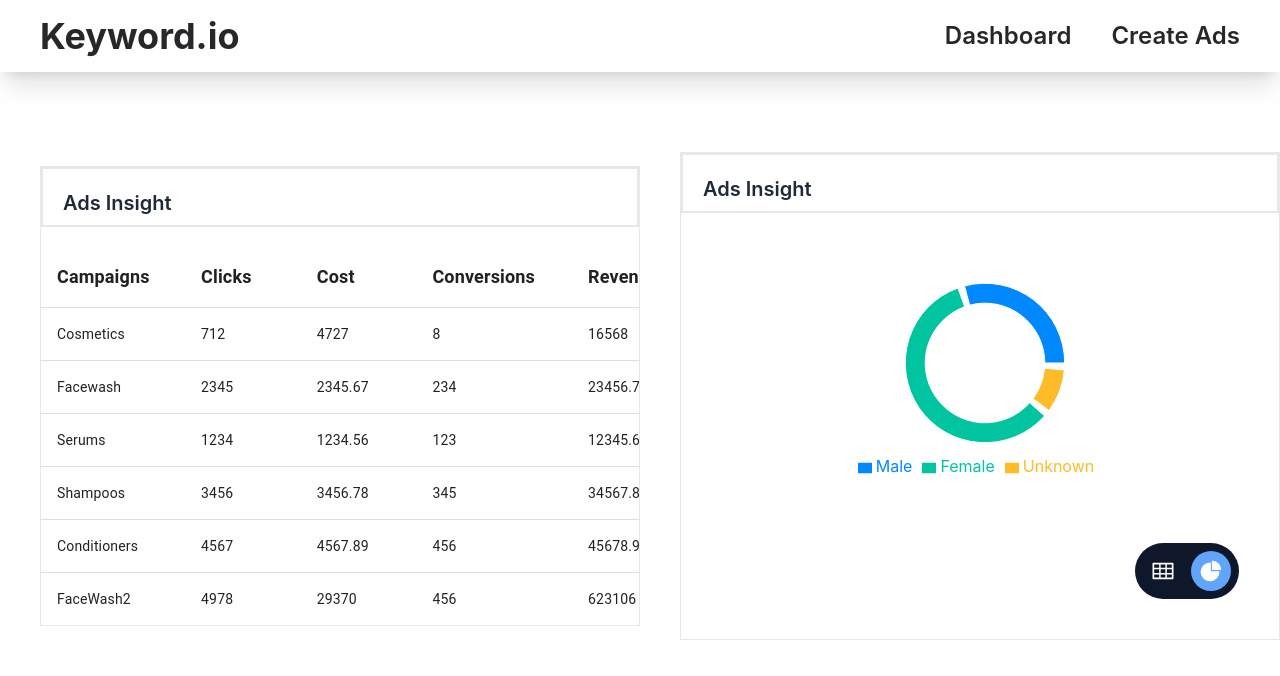
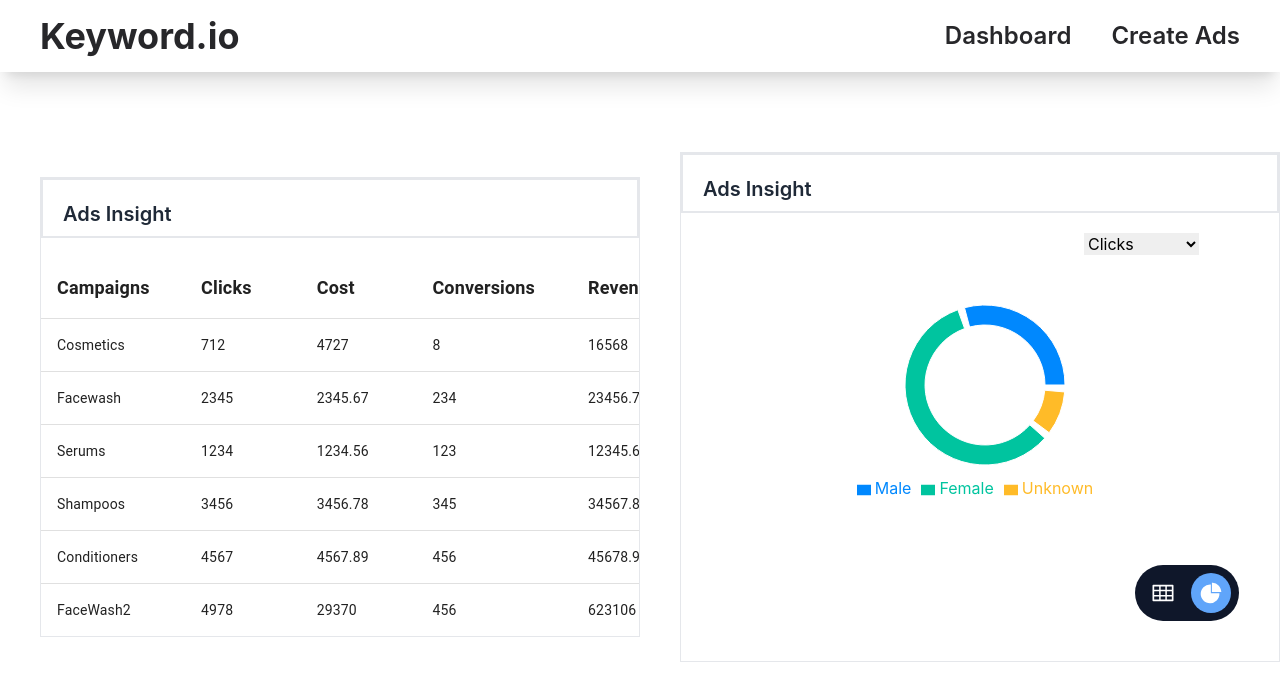
Before and after one commit to Dhanasaitholeti/assignment-keywordio, a React (Vite) app: page / in a window 1280 px wide. Both pictures are taken after a click on the element 1147 px from the left and 541 px from the top of the page. Shown: the top 676 px of the page. Built offline with nearby package versions, Linux system fonts and the light colour scheme.

Commit message:
added select functionality to the chart for different metrics

```diff
--- a/src/components/AdMetrics.tsx
+++ b/src/components/AdMetrics.tsx
@@ -1,27 +1,44 @@
 import { AiOutlineTable, AiFillPieChart } from "react-icons/ai";
-
 import ChartStats from "./ChartStats";
 import { useState } from "react";
 import TableStats from "./Tablestats";
 
 const AdMetrics = () => {
   const [dType, setDType] = useState("table");
+  const [selectedOption, setSelectedOption] = useState("Clicks");
 
   const handleToggleClick = () => {
     let option = dType == "table" ? "chart" : "table";
     setDType(option);
   };
 
+  const handleSelectChange = (event: any) => {
+    console.log(event.target.value);
+    setSelectedOption(event.target.value);
+  };
   return (
     <div className="border border-gray-200 flex flex-col gap-5 w-[100%] lg:w-[50%]">
-      <div className="p-5 pb-2 text-xl font-semibold border-2 border-b-gray-200 text-gray-800">
+      <div
+        className={`p-5 pb-2 text-xl font-semibold border-2 border-b-gray-200 text-gray-800`}
+      >
         Ads Insight
       </div>
+
       {dType === "table" ? (
         <TableStats />
       ) : (
-        <div className="flex items-center justify-center">
-          <ChartStats />
+        <div className="flex flex-col items-center justify-center">
+          <div className="w-full flex justify-end px-20">
+            <select onChange={handleSelectChange}>
+              <option value="Clicks" selected>
+                Clicks
+              </option>
+              <option value="Cost">Cost</option>
+              <option value="Conversions">Conversions</option>
+              <option value="Revenue">Revenue</option>
+            </select>
+          </div>
+          <ChartStats metric={selectedOption} />
         </div>
       )}
       <div className="bg-red w-full flex justify-end p-10">
--- a/src/components/ChartStats.tsx
+++ b/src/components/ChartStats.tsx
@@ -3,7 +3,7 @@ import { AdsMetrics } from "../configs/adsData";
 
 const COLORS = ["#0088FE", "#00C49F", "#FFBB28"];
 
-const ChartStats = () => {
+const ChartStats: React.FC<{ metric: string }> = ({ metric }) => {
   return (
     <>
       <PieChart width={600} height={250}>
@@ -15,7 +15,7 @@ const ChartStats = () => {
           outerRadius={80}
           fill="#8884d8"
           paddingAngle={5}
-          dataKey="Clicks"
+          dataKey={metric}
           nameKey="Group"
         >
           {AdsMetrics.map((entry, index) => (
--- a/src/components/BussinessLabels.tsx
+++ b/src/components/formComponents/BussinessLabels.tsx
@@ -1,4 +1,4 @@
-import { styles } from "./CommonStyles";
+import { styles } from "../CommonStyles";
 
 const BussinessLabel = () => {
   return (
--- a/src/components/Headings.tsx
+++ b/src/components/formComponents/Headings.tsx
@@ -1,4 +1,4 @@
-import { styles } from "./CommonStyles";
+import { styles } from "../CommonStyles";
 
 const Headings = () => {
   return (
--- a/src/components/MediaLable.tsx
+++ b/src/components/formComponents/MediaLable.tsx
@@ -1,4 +1,4 @@
-import { styles } from "./CommonStyles";
+import { styles } from "../CommonStyles";
 
 const MediaLabels = () => {
   return (
--- a/src/pages/MediaAd.tsx
+++ b/src/pages/MediaAd.tsx
@@ -1,7 +1,7 @@
 import BottomButtonGroup from "../components/BottomButtonGroup";
-import BussinessLabel from "../components/BussinessLabels";
-import Headings from "../components/Headings";
-import MediaLabels from "../components/MediaLable";
+import BussinessLabel from "../components/formComponents/BussinessLabels";
+import Headings from "../components/formComponents/Headings";
+import MediaLabels from "../components/formComponents/MediaLable";
 
 const MediaAd = () => {
   return (
--- a/src/pages/TextAd.tsx
+++ b/src/pages/TextAd.tsx
@@ -1,6 +1,6 @@
 import BottomButtonGroup from "../components/BottomButtonGroup";
-import BussinessLabel from "../components/BussinessLabels";
-import Headings from "../components/Headings";
+import BussinessLabel from "../components/formComponents/BussinessLabels";
+import Headings from "../components/formComponents/Headings";
 
 const TextAd = () => {
   return (
```
